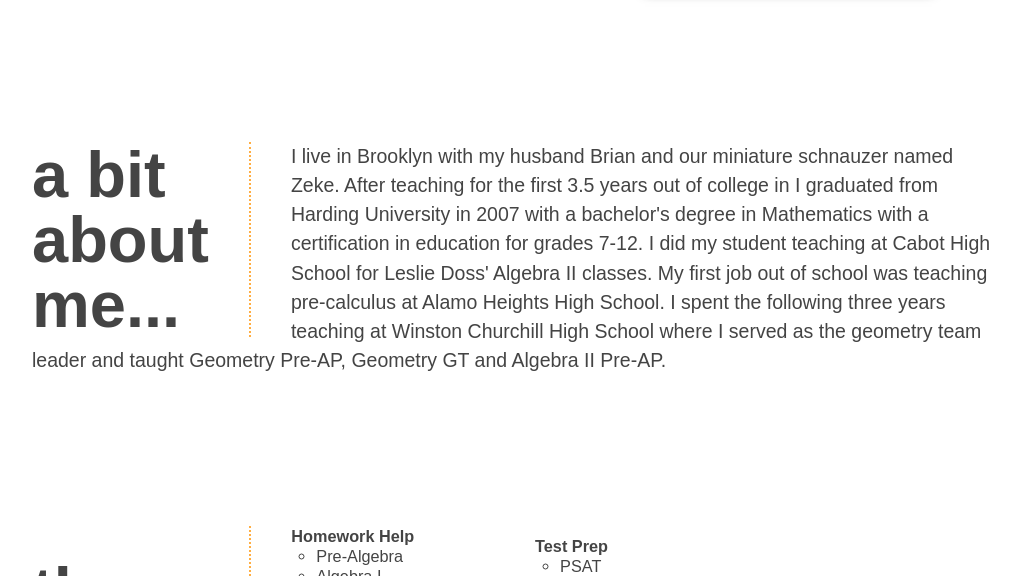
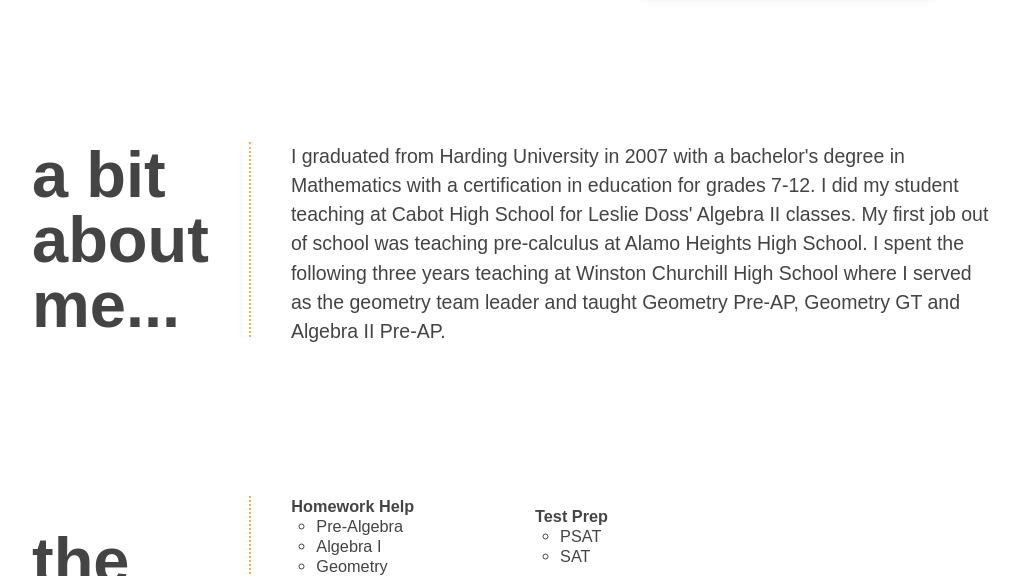
Before and after one commit to briandmcnabb/elm_math_tutoring, a plain HTML site: page index.html in a window 1280 px wide. Shown: the part 667-1243 px from the top of the page, without its empty margins (128-1148 px from the left). Drawn offline with nearby package versions, Linux system fonts and the light colour scheme; a script that the page names is missing.

Commit message:
Updated 'about me' copy.

```diff
--- a/index.html
+++ b/index.html
@@ -50,7 +50,7 @@
 		</section>
 		<section id="about" class="clearfix">
 			<h1>a bit<br/>about<br/>me...</h1>
-			<p>I live in Brooklyn with my husband Brian and our miniature schnauzer named Zeke.  After teaching for the first 3.5 years out of college in   I graduated from Harding University in 2007 with a bachelor's degree in Mathematics with a certification in education for grades 7-12. I did my student teaching at Cabot High School for Leslie Doss' Algebra II classes. My first job out of school was teaching pre-calculus at Alamo Heights High School. I spent the following three years teaching at Winston Churchill High School where I served as the geometry team leader and taught Geometry Pre-AP, Geometry GT and Algebra II Pre-AP. </p>
+			<p>I graduated from Harding University in 2007 with a bachelor's degree in Mathematics with a certification in education for grades 7-12. I did my student teaching at Cabot High School for Leslie Doss' Algebra II classes. My first job out of school was teaching pre-calculus at Alamo Heights High School. I spent the following three years teaching at Winston Churchill High School where I served as the geometry team leader and taught Geometry Pre-AP, Geometry GT and Algebra II Pre-AP. </p>
 		</section>
 		<section id="services" class="clearfix">
 			<h1>the<br/>menu</h1>
```
